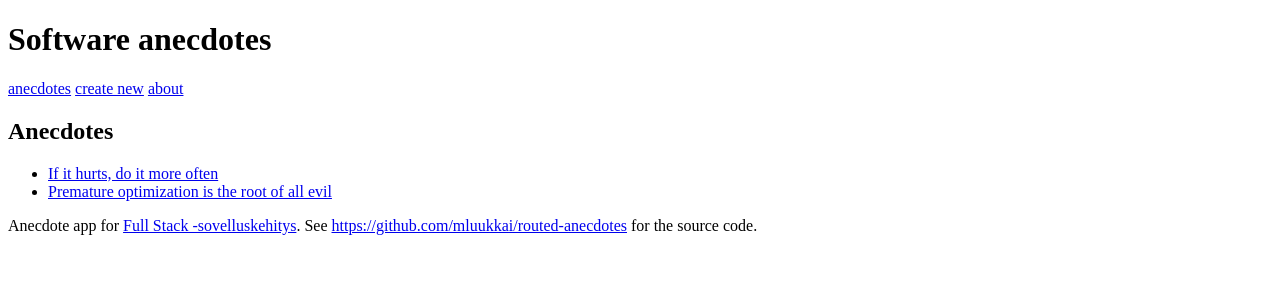
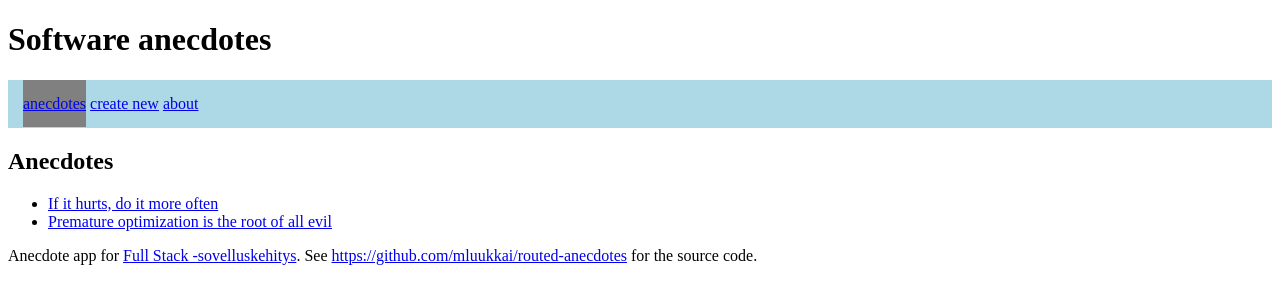
Before and after one commit to filaakst1/Full-stack-open-2018-part, a React (Create React App) app in the folder routed-anecdotes/: page / in a window 1280 px wide. Shown: the top 304 px of the page. Built offline with nearby package versions, Linux system fonts and the light colour scheme.

Commit message:
Menubar styling

```diff
--- a/routed-anecdotes/src/App.js
+++ b/routed-anecdotes/src/App.js
@@ -1,13 +1,24 @@
 import React from 'react'
-import { BrowserRouter as Router, Route, Link } from 'react-router-dom'
+import { BrowserRouter as Router, Route, Link, NavLink} from 'react-router-dom'
 
-const Menu = () => (
-  <div>
-    <Link to="/">anecdotes</Link>&nbsp;
-    <Link to="/create">create new</Link>&nbsp;
-    <Link to="/about">about</Link>&nbsp;
-  </div>
-)
+const Menu = () => {
+  const style = {
+    backgroundColor: 'LightBlue',
+    padding: '15px'
+  }
+  const activeStyle = {
+    backgroundColor: 'Grey',
+    paddingTop: '15px',
+    paddingBottom: '15px'
+  }
+  return(
+    <div style={style} >
+      <NavLink exact to="/" activeStyle={activeStyle} >anecdotes</NavLink>&nbsp;
+      <NavLink exact to="/create" activeStyle={activeStyle} >create new</NavLink>&nbsp;
+      <NavLink exact to="/about" activeStyle={activeStyle} >about</NavLink>&nbsp;
+    </div>
+  )
+}
 
 const AnecdoteList = ({ anecdotes }) => (
   <div>
```
